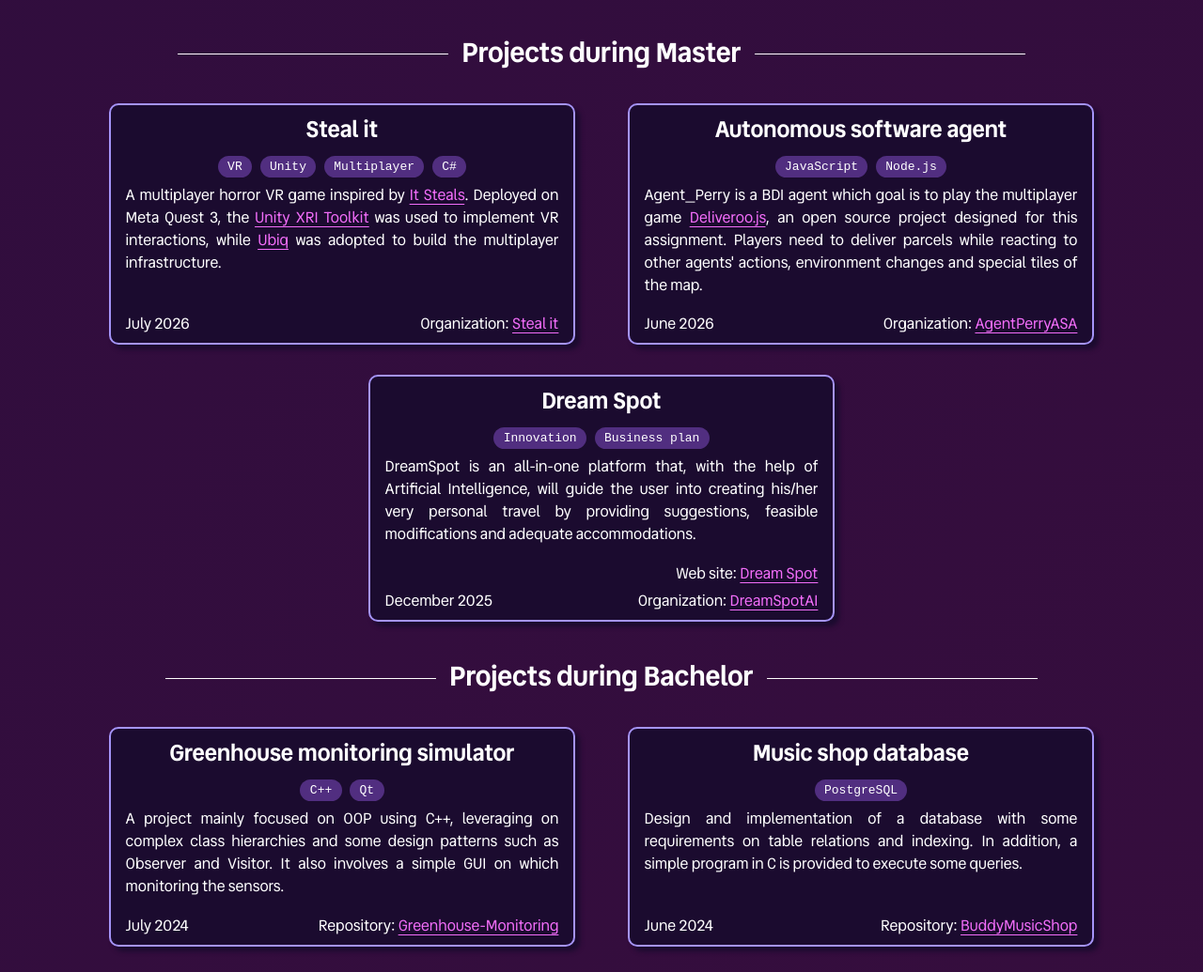
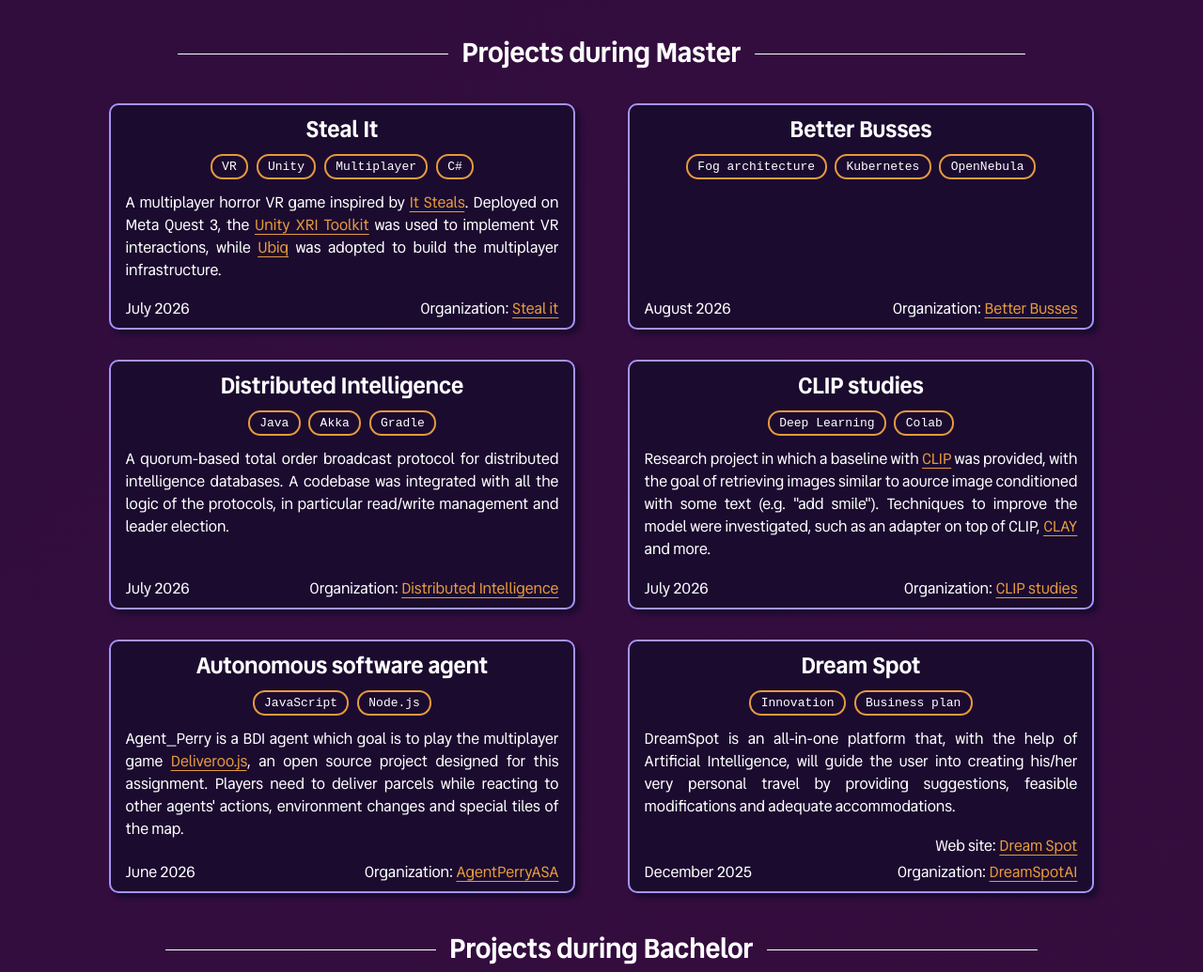
Before and after one commit to ErPreco/erpreco.github.io, a plain HTML site: page index.html in a window 1280 px wide. Shown: the part 520-1555 px from the top of the page at 94% size. Drawn offline with Linux system fonts and the light colour scheme.

Commit message:
fantastich

```diff
--- a/css/screen.css
+++ b/css/screen.css
@@ -12,9 +12,8 @@
   --bg-color: #220d3e;
   --bg-color2: #3e0d3d;
   --bg-color-dark: #1b0b2f;
-  --bg-color-light: #512e80;
   --text-color: white;
-  --accent: #f26df9;
+  --accent: #e69a3d;
   --accent-secondary: #a594f9;
 
   --bg-anim-duration: 15s
@@ -165,13 +164,14 @@
 
 .label {
   font-family: monospace;
-  background-color: var(--bg-color-light);
-  margin: 0 0.2em;
+  margin: 0.2em;
   padding: 0.3em 0.8em;
+  border: 2px solid var(--accent);
   border-radius: 1em;
 }
 
 .card .desc {
+  margin-top: 0.5em;
   margin-bottom: 0.5em;
   text-align: justify;
   flex-grow: 1;
--- a/index.html
+++ b/index.html
@@ -47,7 +47,7 @@
     <h2>Projects during Master</h2>
     <div class="card-container">
       <div class="card">
-        <h3>Steal it</h3>
+        <h3>Steal It</h3>
         <p class="label-container">
           <span class="label">VR</span>
           <span class="label">Unity</span>
@@ -65,6 +65,61 @@
 
         <div class="info">
           <p class="ref">Organization: <a href="https://github.com/Steal-it" target="_blank">Steal it</a></p>
+          <span class="date">July 2026</span>
+        </div>
+      </div>
+
+      <div class="card">
+        <h3>Better Busses</h3>
+        <p class="label-container">
+          <span class="label">Fog architecture</span>
+          <span class="label">Kubernetes</span>
+          <span class="label">OpenNebula</span>
+        </p>
+        <p class="desc">
+
+        </p>
+
+        <div class="info">
+          <p class="ref">Organization: <a href="https://github.com/foggy-sensors" target="_blank">Better Busses</a></p>
+          <span class="date">August 2026</span>
+        </div>
+      </div>
+
+      <div class="card">
+        <h3>Distributed Intelligence</h3>
+        <p class="label-container">
+          <span class="label">Java</span>
+          <span class="label">Akka</span>
+          <span class="label">Gradle</span>
+        </p>
+        <p class="desc">
+          A quorum-based total order broadcast protocol for distributed intelligence databases. A codebase was
+          integrated with all the logic of the protocols, in particular read/write management and leader election.
+        </p>
+
+        <div class="info">
+          <p class="ref">Organization: <a href="https://github.com/Distributed-system-emulator"
+              target="_blank">Distributed Intelligence</a></p>
+          <span class="date">July 2026</span>
+        </div>
+      </div>
+
+      <div class="card">
+        <h3>CLIP studies</h3>
+        <p class="label-container">
+          <span class="label">Deep Learning</span>
+          <span class="label">Colab</span>
+        </p>
+        <p class="desc">
+          Research project in which a baseline with <a href="https://openai.com/index/clip/">CLIP</a> was provided, with
+          the goal of retrieving images similar to aource image conditioned with some text (e.g. "add smile").
+          Techniques to improve the model were investigated, such as an adapter on top of CLIP, <a
+            href="https://arxiv.org/html/2604.11539v1">CLAY</a> and more.
+        </p>
+
+        <div class="info">
+          <p class="ref">Organization: <a href="https://github.com/CLIP-studies" target="_blank">CLIP studies</a></p>
           <span class="date">July 2026</span>
         </div>
       </div>
```
